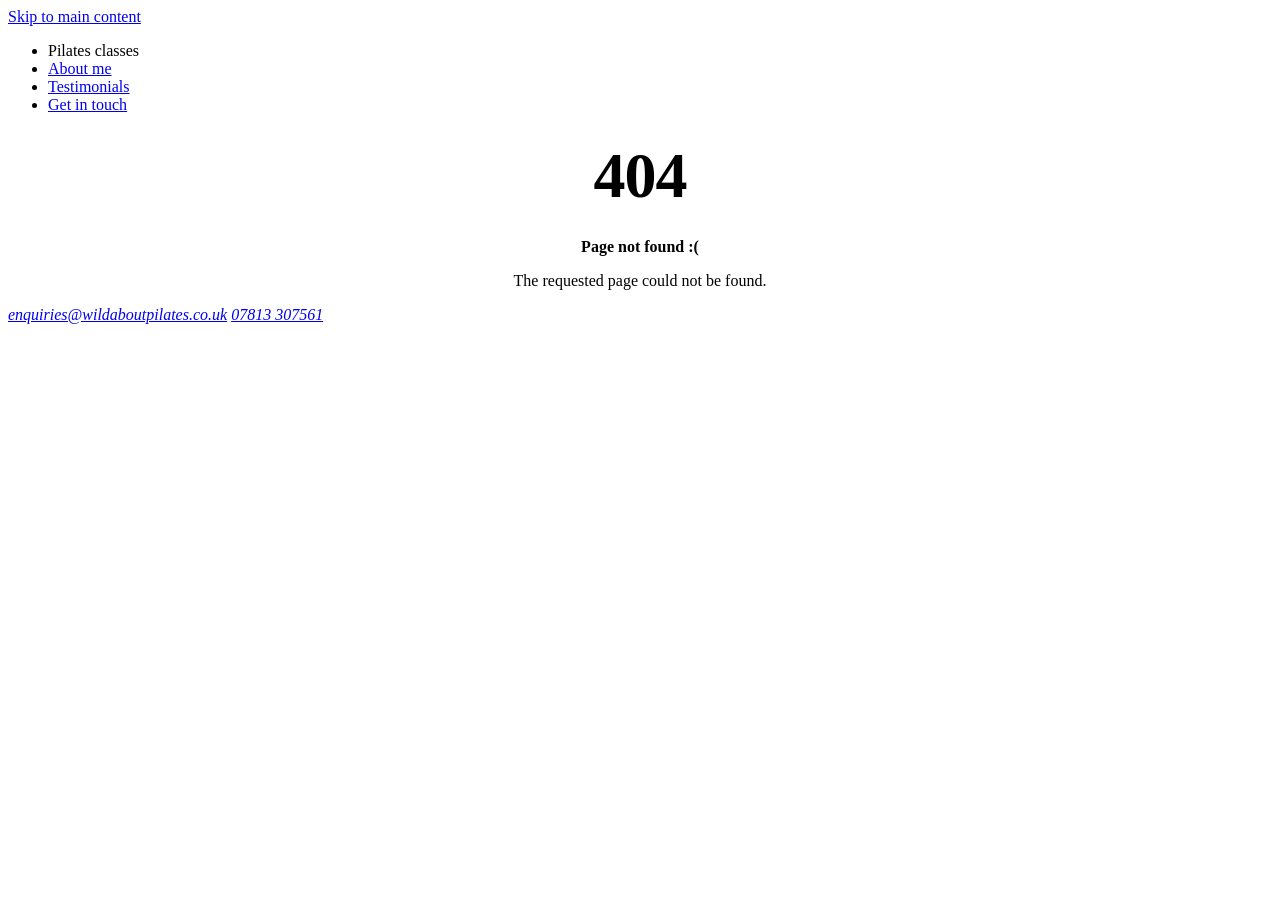
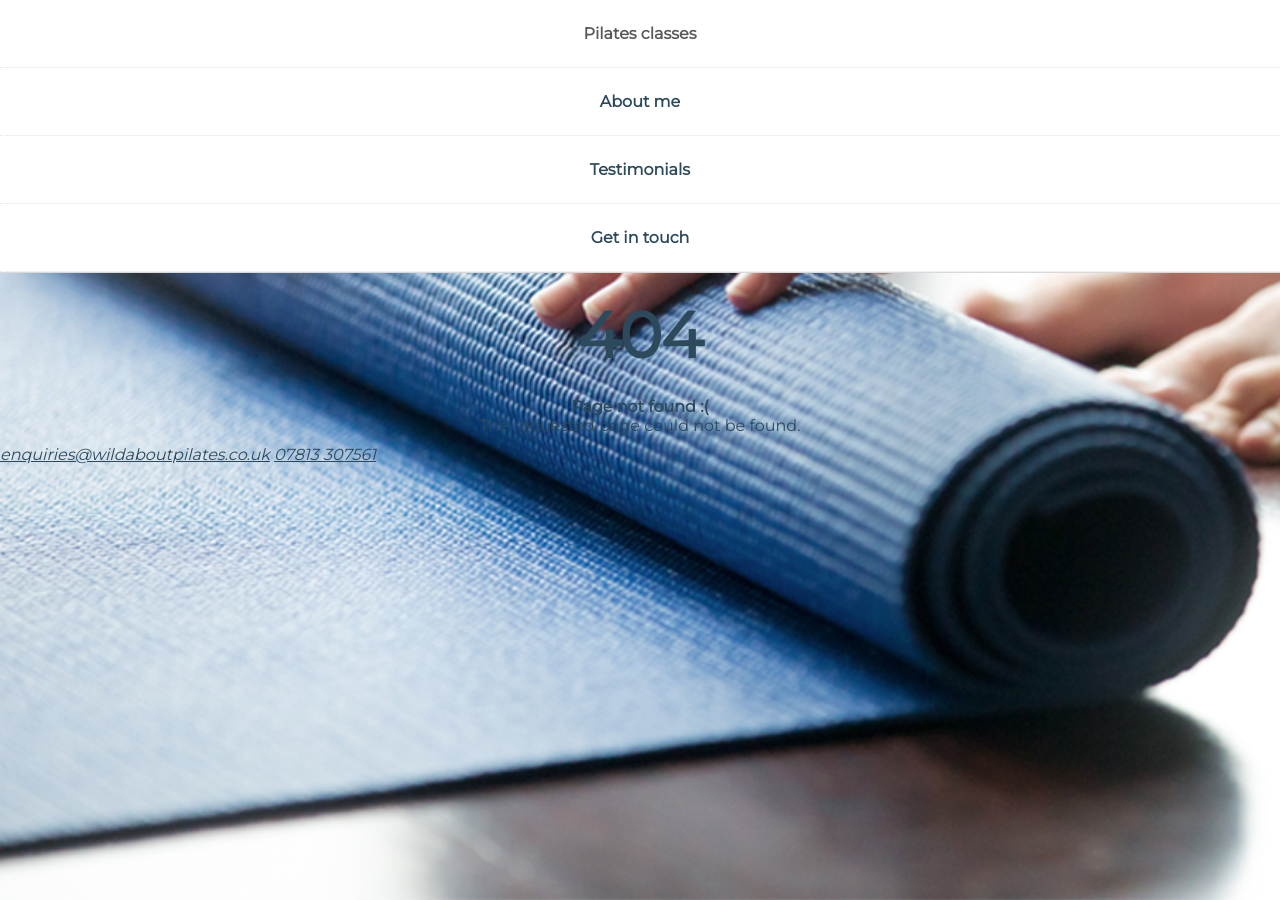
Before and after one commit to mikeraynham/wildaboutpilates, a Jekyll site: the page built from 404.html, in a window 1280 px wide. Built offline with Jekyll 4.4.1, drawn with Linux system fonts in a browser that asks for light colours.

Commit message:
Started work on navigation layout

```diff
--- a/_layouts/default.html
+++ b/_layouts/default.html
@@ -2,9 +2,13 @@
 <html lang="en-GB">
     <head>
         <meta charset="utf-8">
+        <meta name="viewport" content="initial-scale=1" />
         <title>Wild About Pilates</title>
+        <link href="https://fonts.googleapis.com/css?family=Montserrat" rel="stylesheet">
+        <link rel="stylesheet" href="/css/screen.css">
     </head>
     <body>
+        <header>
             <a id="skip_to_content" href="#main_content">Skip to main content</a>
             <nav aria-label="Main Navigation">
                 <ul>
@@ -14,6 +18,7 @@
                     <li><a href="#">Get in touch</a></li>
                 </ul>
             </nav>
+        </header>
         <section id="main_content">
             {{ content }}
         </section>
--- /dev/null
+++ b/css/screen.scss
@@ -0,0 +1,82 @@
+---
+---
+$palette: (
+    'dark_blue':  #2d4a5c,
+    'dusky_pink': #e29bb5,
+    'mint_green': #70c5a0,
+    'light_blue': #96c2d9,
+    'lilac':      #a08dc2,
+    'coral':      #f58c7b
+);
+
+@function palette($key) {
+    @return map-get($palette, $key);
+}
+
+* {
+    margin: 0;
+    padding: 0;
+    outline: none;
+    box-sizing: border-box;
+    font-family: 'Montserrat', sans-serif;
+    color: palette('dark_blue');
+}
+
+html {
+    background: url(/images/background.png) no-repeat center center fixed;
+    background-size: cover;
+}
+
+body {
+    height: auto !important;
+    height: 100%;
+    min-height: 100%;
+    text-rendering: optimizeLegibility;
+}
+
+#skip_to_content {
+    position: absolute;
+    top: -5em;
+    left: 0;
+}
+
+#skip_to_content:focus {
+    position: absolute;
+    top: 0;
+}
+
+header {
+    background-color: rgb(255, 255, 255);
+    border-bottom: 1px solid rgba(0,0,0,.15);
+    display: flex;
+    flex-direction: column;
+    text-align: center;
+}
+
+header > nav {
+    background-color: white;
+    # display: none;
+    flex: 1;
+    transition: 300ms all ease;
+}
+
+header nav > ul {
+    list-style-type: none;
+}
+
+header nav > ul > li {
+    border-bottom: 1px dotted rgba(0,0,0,.1);
+    position: relative;
+}
+
+header nav > ul > li {
+    display: block;
+    color: rgba(0,0,0,.65);
+    font-weight: 700;
+    padding: 1.5rem 0;
+    transition: 250ms all ease;
+}
+
+header nav > ul > li > a {
+    text-decoration: none;
+}
```
Also changed, not shown: images/background.png (added). Lines whose indentation alone changed are shown as unchanged.
